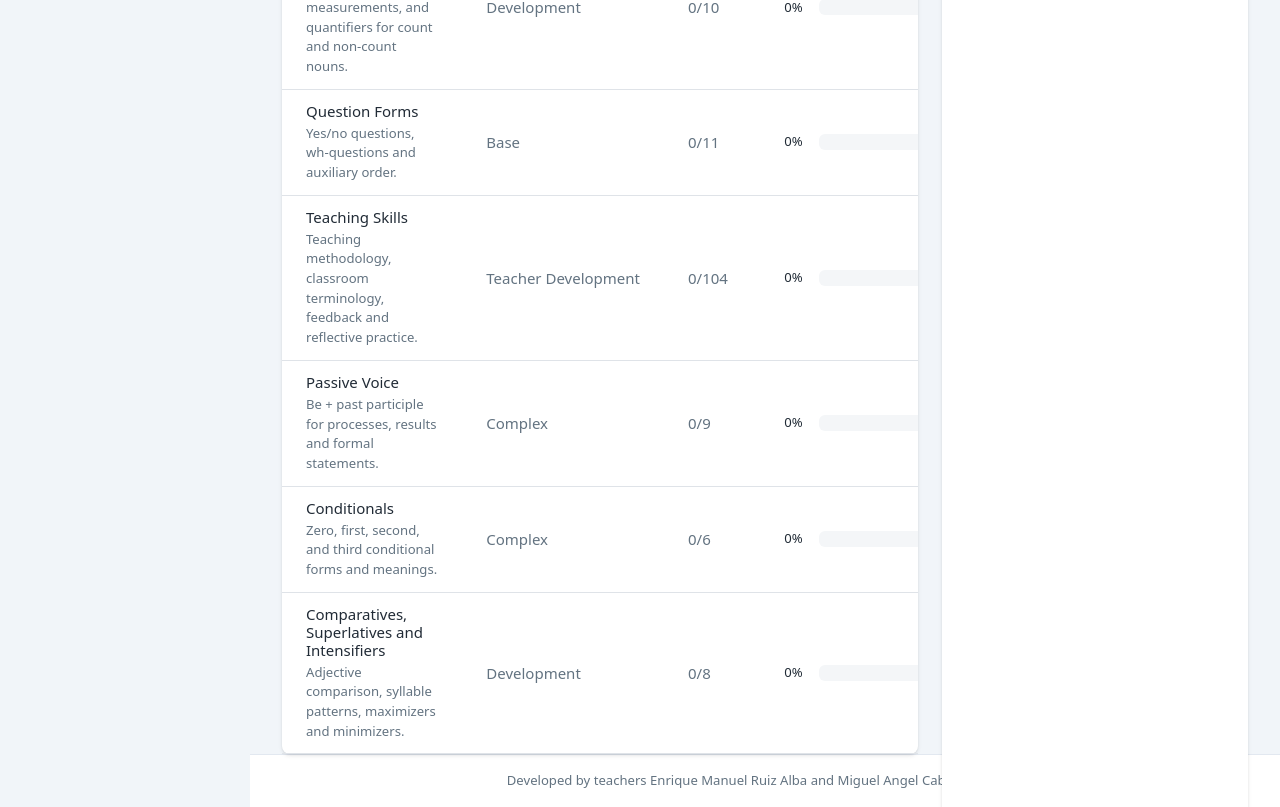
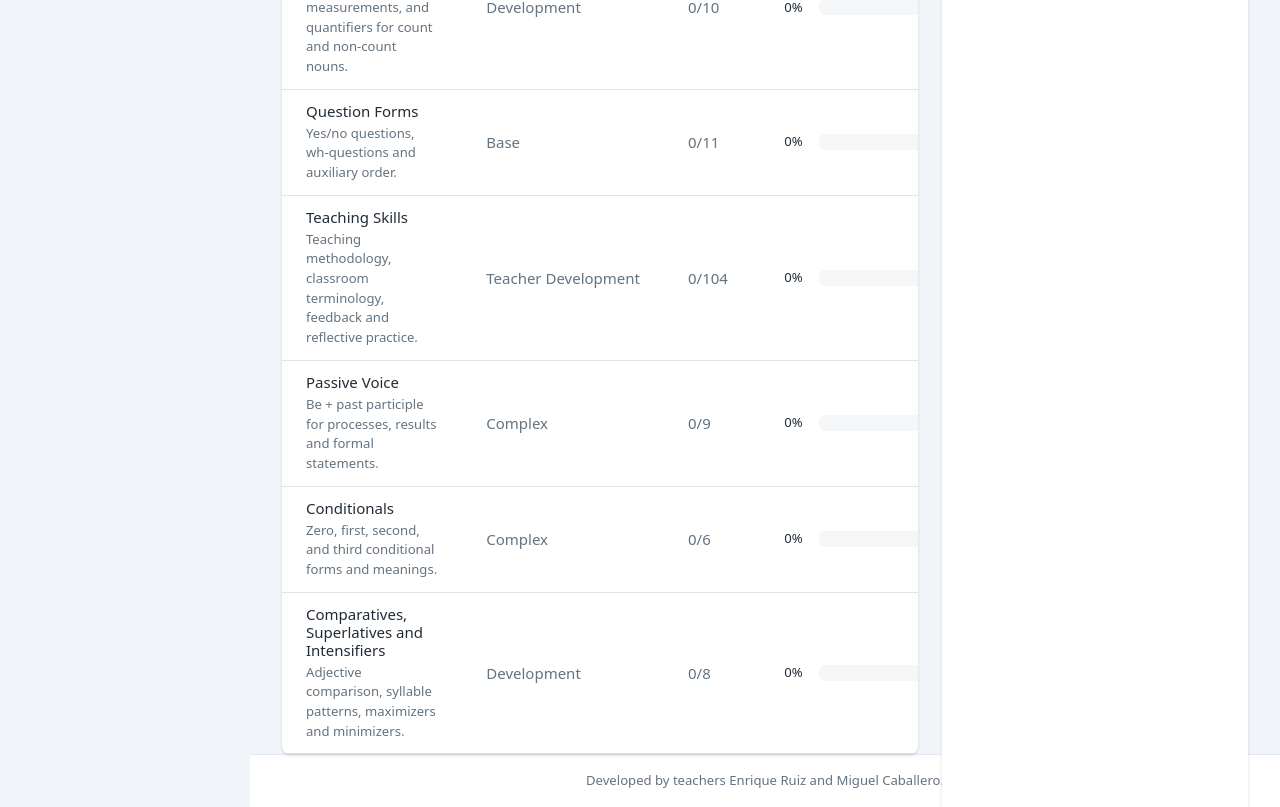
Before and after one commit to miguellynch130304-afk/escaladocenteingles, a Next.js app: page / in a window 1280 px wide. Shown: the part 2083-2890 px from the top of the page. Built offline with nearby package versions, Linux system fonts and the light colour scheme; no server answers; a web font is replaced by a local one.

Commit message:
Shorten platform credit names

```diff
--- a/layouts/DefaultDashboardLayout.js
+++ b/layouts/DefaultDashboardLayout.js
@@ -29,7 +29,7 @@ const DefaultDashboardLayout = (props) => {
 				</div>
 				{props.children}
 				<footer className="platform-credits px-4 py-3 text-center text-muted small">
-					Developed by teachers Enrique Manuel Ruiz Alba and Miguel Angel Caballero Lynch.
+					Developed by teachers Enrique Ruiz and Miguel Caballero.
 				</footer>
 			</div>
 		</div>
```
